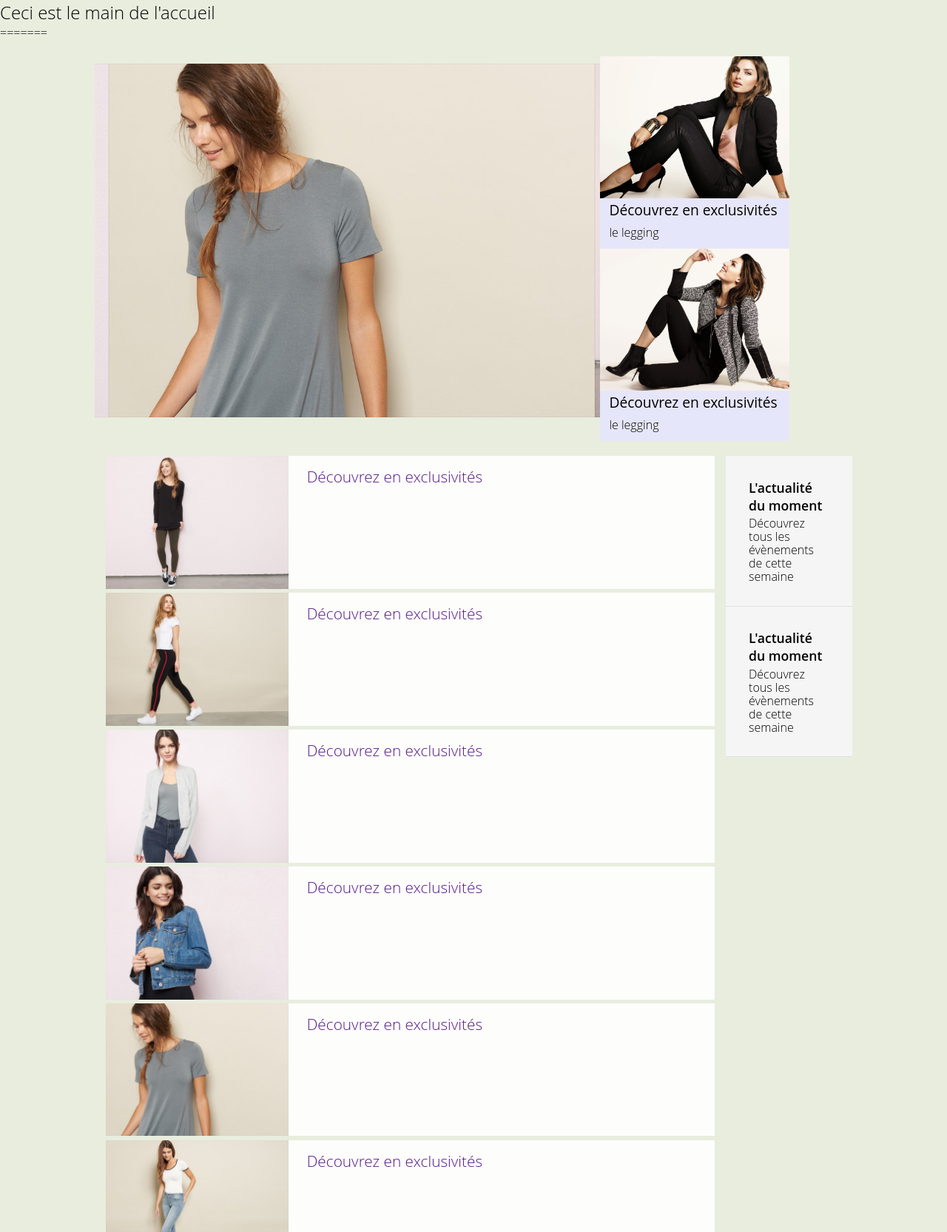
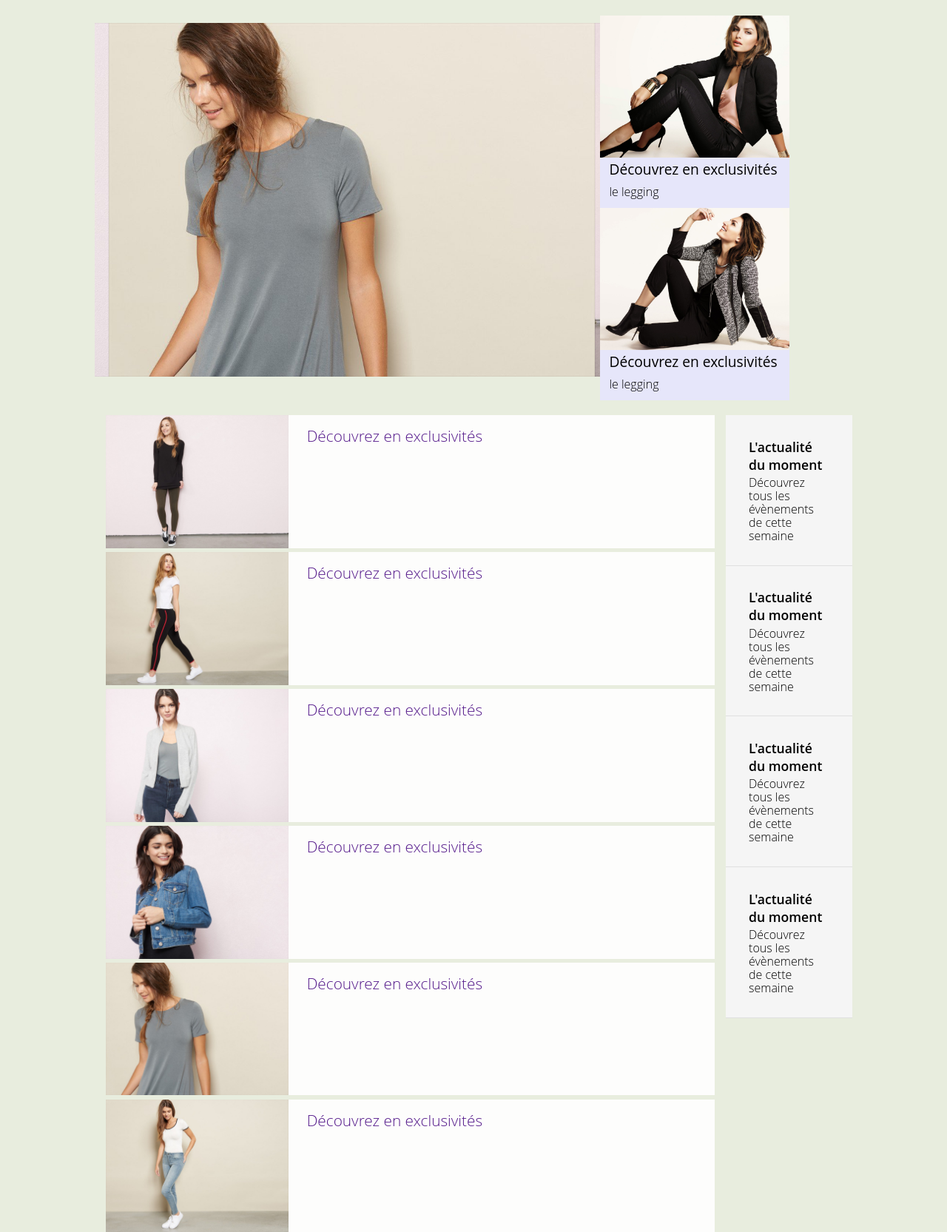
Before and after one commit to myetf/ismahen_yassine, a PHP site: page / in a window 1280 px wide. Shown: the part 90-1755 px from the top of the page at 74% size. Run offline with PHP 8.4, Linux system fonts and the light colour scheme; data that the repository does not hold is empty; some libraries are stand-ins or nearby versions.

Commit message:
formulaire

```diff
--- a/index.php
+++ b/index.php
@@ -8,11 +8,6 @@ require_once 'views/header.php';
 require_once 'views/aside.php';
 include 'user_data.php';
 ?>
-<main>
-    <h2>Ceci est le main de l'accueil</h2>
-
-</main>
-=======
 
     <!--   ---------------------------------------------------------------     section main (slide)  -->
 
@@ -72,7 +67,15 @@ include 'user_data.php';
                 <div class="aside col-2 col-m-4">
                     <h4>L'actualité du moment</h4>
                     <p>Découvrez tous les évènements de cette semaine</p>
-                </div><!--fin produits vedette-->
+                </div>
+                <div class="aside col-2 col-m-4">
+                    <h4>L'actualité du moment</h4>
+                    <p>Découvrez tous les évènements de cette semaine</p>
+                </div>
+                <div class="aside col-2 col-m-4">
+                    <h4>L'actualité du moment</h4>
+                    <p>Découvrez tous les évènements de cette semaine</p>
+                </div>
             </section><!--fin main_nouveau_prod-->
         </section>
     </div><!--fin container main -->
```
